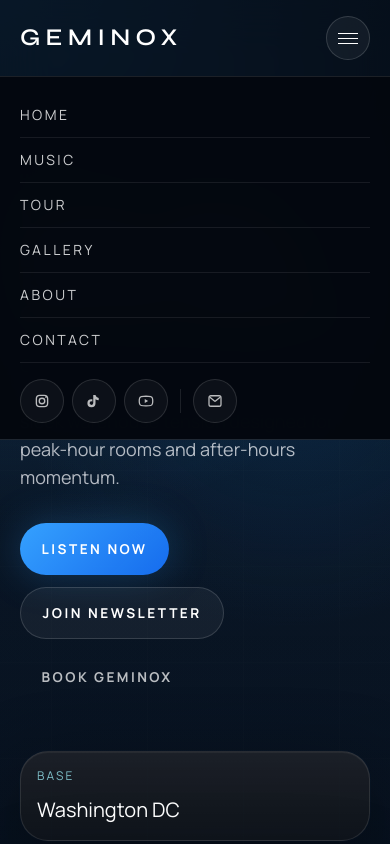
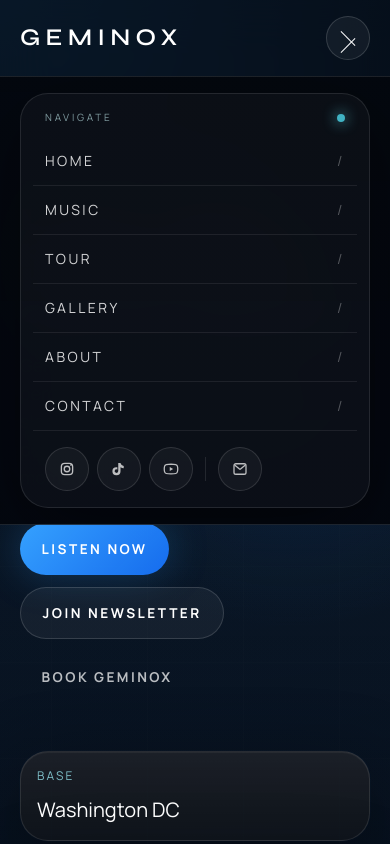
Before and after one commit to alihannnnn12/geminox-website, a Next.js app: page / in a window 390 px wide. Both pictures are taken after a click on the button "Menu". Shown: the top 844 px of the page. Built offline with nearby package versions, Linux system fonts and the light colour scheme.

Commit message:
Add animated mobile navigation

```diff
--- a/src/components/site-header.tsx
+++ b/src/components/site-header.tsx
@@ -1,5 +1,6 @@
 "use client";
 
+import { AnimatePresence, motion } from "framer-motion";
 import Link from "next/link";
 import { usePathname } from "next/navigation";
 import { useState } from "react";
@@ -117,27 +118,81 @@ export function SiteHeader() {
           type="button"
         >
           <span className="sr-only">Menu</span>
-          <span className="space-y-1">
-            <span className="block h-px w-5 bg-current" />
-            <span className="block h-px w-5 bg-current" />
-            <span className="block h-px w-5 bg-current" />
+          <span className="relative block h-5 w-5">
+            <span
+              className={`absolute left-0 top-1/2 block h-px w-5 -translate-y-[7px] bg-current transition duration-300 ${
+                open ? "translate-y-0 rotate-45" : ""
+              }`}
+            />
+            <span
+              className={`absolute left-0 top-1/2 block h-px w-5 bg-current transition duration-200 ${
+                open ? "opacity-0" : "opacity-100"
+              }`}
+            />
+            <span
+              className={`absolute left-0 top-1/2 block h-px w-5 translate-y-[7px] bg-current transition duration-300 ${
+                open ? "translate-y-0 -rotate-45" : ""
+              }`}
+            />
           </span>
         </button>
       </div>
+      <AnimatePresence initial={false}>
         {open ? (
-        <div className="border-t border-white/10 bg-[rgba(4,8,15,0.96)] md:hidden">
-          <nav aria-label="Mobile" className="mx-auto flex max-w-7xl flex-col px-5 py-4 sm:px-6">
+          <motion.div
+            animate={{ opacity: 1, height: "auto" }}
+            className="overflow-hidden border-t border-white/10 bg-[linear-gradient(180deg,rgba(4,8,15,0.98)_0%,rgba(4,8,15,0.92)_100%)] md:hidden"
+            exit={{ opacity: 0, height: 0 }}
+            initial={{ opacity: 0, height: 0 }}
+            transition={{ duration: 0.32, ease: [0.22, 1, 0.36, 1] }}
+          >
+            <motion.nav
+              animate="open"
+              aria-label="Mobile"
+              className="mx-auto max-w-7xl px-5 py-4 sm:px-6"
+              initial="closed"
+              variants={{
+                closed: {},
+                open: {
+                  transition: {
+                    staggerChildren: 0.05,
+                    delayChildren: 0.05
+                  }
+                }
+              }}
+            >
+              <div className="rounded-[1.75rem] border border-white/10 bg-white/[0.03] p-3 shadow-[0_24px_80px_rgba(0,0,0,0.45)]">
+                <div className="mb-3 flex items-center justify-between px-3 pt-1">
+                  <p className="text-[10px] uppercase tracking-[0.28em] text-cyan-100/60">Navigate</p>
+                  <span className="h-2 w-2 rounded-full bg-cyan-300/75 shadow-[0_0_14px_rgba(103,232,249,0.9)]" />
+                </div>
+                <div className="flex flex-col">
                   {navigation.map((item) => (
+                    <motion.div
+                      key={item.href}
+                      variants={{
+                        closed: { opacity: 0, y: -10, filter: "blur(8px)" },
+                        open: { opacity: 1, y: 0, filter: "blur(0px)" }
+                      }}
+                    >
                       <Link
-                className="border-b border-white/8 py-3 text-sm uppercase tracking-[0.18em] text-white/80"
+                        className="flex items-center justify-between border-b border-white/8 px-3 py-3.5 text-sm uppercase tracking-[0.18em] text-white/82 transition hover:text-white"
                         href={item.href}
-                key={item.href}
                         onClick={() => setOpen(false)}
                       >
-                {item.label}
+                        <span>{item.label}</span>
+                        <span className="text-white/30">/</span>
                       </Link>
+                    </motion.div>
                   ))}
-            <div className="mt-4 flex items-center gap-2">
+                </div>
+                <motion.div
+                  className="mt-4 flex items-center gap-2 px-3 pb-1"
+                  variants={{
+                    closed: { opacity: 0, y: 10 },
+                    open: { opacity: 1, y: 0 }
+                  }}
+                >
                   {socialLinks.map((social) => (
                     <a
                       aria-label={social.label}
@@ -162,10 +217,12 @@ export function SiteHeader() {
                       <SocialIcon label={emailLink.label} />
                     </a>
                   ) : null}
+                </motion.div>
               </div>
-          </nav>
-        </div>
+            </motion.nav>
+          </motion.div>
         ) : null}
+      </AnimatePresence>
     </header>
   );
 }
```
Lines whose indentation alone changed are shown as unchanged.
